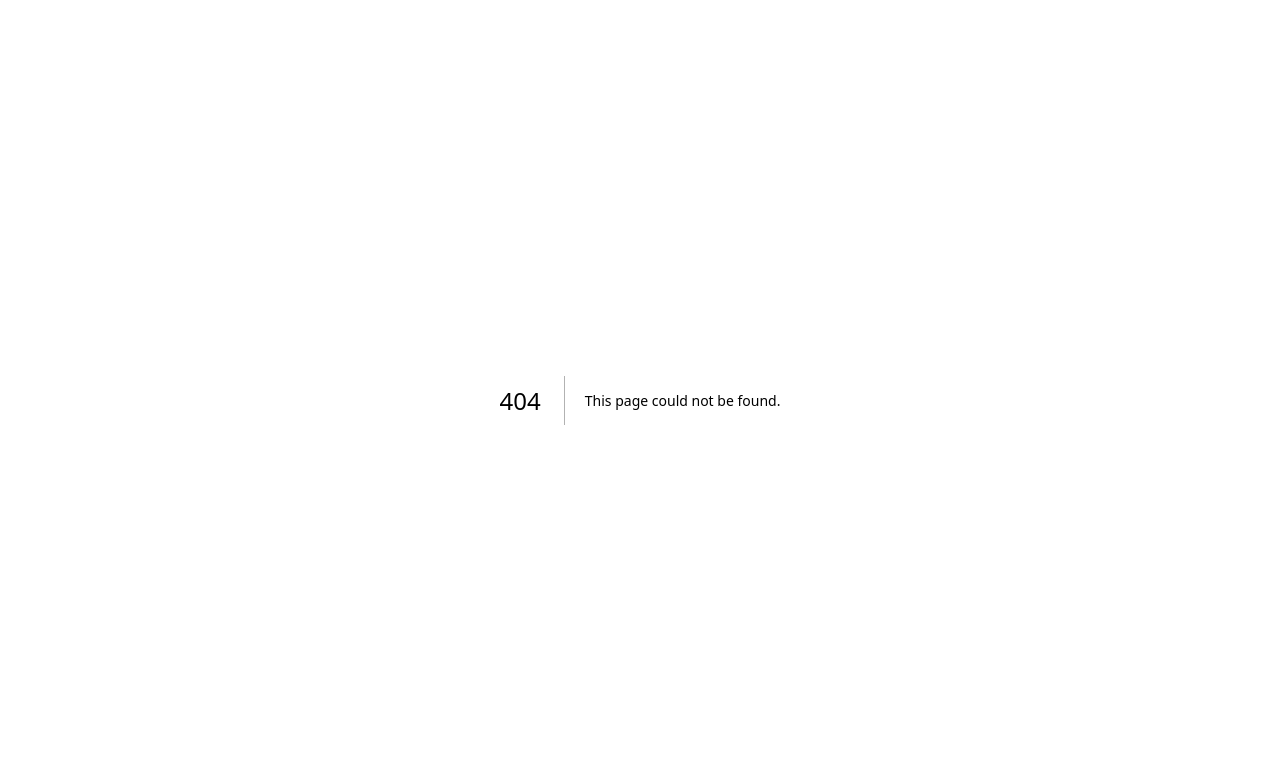
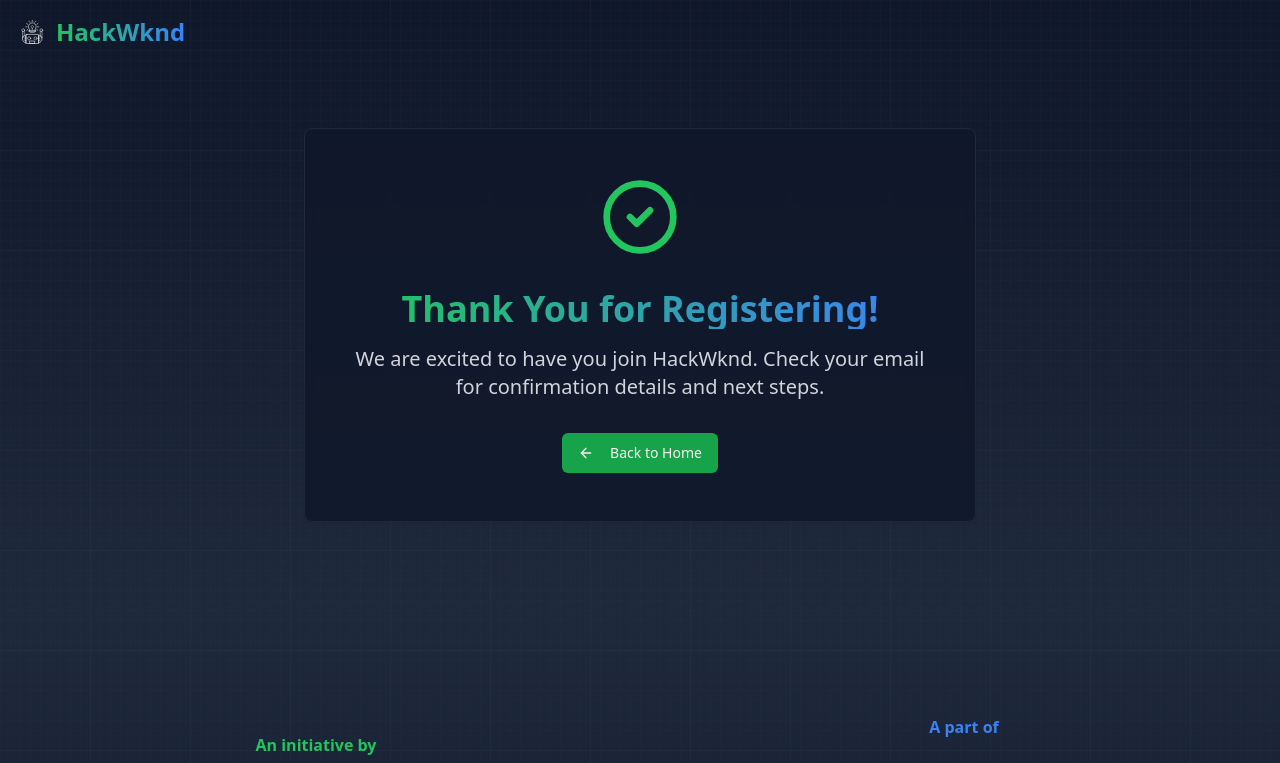
Before and after one commit to Borneo-Digital/hackwknd, a Next.js app in the folder frontend/: page /thank-you in a window 1280 px wide. Before the commit this address had no page. Shown: the top 763 px of the page. Built offline with nearby package versions, Linux system fonts and the light colour scheme.

Commit message:
feat: add Thank You page and link from Hackathon page registration

```diff
--- /dev/null
+++ b/frontend/src/app/thank-you/page.tsx
@@ -0,0 +1,41 @@
+'use client'
+
+import { Button } from "@/components/ui/button"
+import { Card, CardContent } from "@/components/ui/card"
+import { MenuBar } from "@/components/MenuBar"
+import { Footer } from "@/components/Footer"
+import { CheckCircle2, ArrowLeft } from "lucide-react"
+import Link from "next/link"
+
+export default function ThankYouPage() {
+  return (
+    <div className="min-h-screen bg-gradient-to-b from-slate-900 via-slate-800 to-slate-900 text-white">
+      <div className="absolute inset-0 bg-grid bg-center opacity-10" />
+      <MenuBar logo="HackWknd" logoSrc="/icon-hackwknd.svg" />
+
+      <main className="container mx-auto px-4 py-32">
+        <Card className="max-w-2xl mx-auto bg-slate-900/80 backdrop-blur-sm border-gray-800">
+          <CardContent className="p-12 text-center">
+            <div className="mb-8">
+              <CheckCircle2 className="w-20 h-20 mx-auto text-hack-primary" />
+            </div>
+            <h1 className="text-4xl font-bold mb-4 hack-gradient-text">
+              Thank You for Registering!
+            </h1>
+            <p className="text-xl text-gray-300 mb-8">
+              We are excited to have you join HackWknd. Check your email for confirmation details and next steps.
+            </p>
+            <Link href="/">
+              <Button className="hack-button group">
+                <ArrowLeft className="mr-2 group-hover:-translate-x-1 transition-transform" />
+                Back to Home
+              </Button>
+            </Link>
+          </CardContent>
+        </Card>
+      </main>
+
+      <Footer />
+    </div>
+  )
+}
--- a/frontend/src/components/hackathon-page.tsx
+++ b/frontend/src/components/hackathon-page.tsx
@@ -27,6 +27,7 @@
 import Image from "next/image";
 import { RegistrationForm } from "./RegistrationForm";
 import { Modal } from "@/components/ui/modal";
+import Link from "next/link";
 
 interface HackathonPageProps {
   hackathon: Hackathon;
@@ -397,13 +398,14 @@
                     3-5 members
                   </div>
                 </div>
-
+                <Link href="/thank-you">
                 <Button
   className="bg-hack-primary text-white px-6 py-3 rounded-lg hover:bg-hack-primary/80 transition-all duration-300"
   onClick={() => window.open('https://forms.clickup.com/25542747/f/rbg2v-19256/HQQTCD0LFSC54LELAZ', '_blank')}
 >
   Register Now
 </Button>
+</Link>
               </CardContent>
             </Card>
           </div>
```
